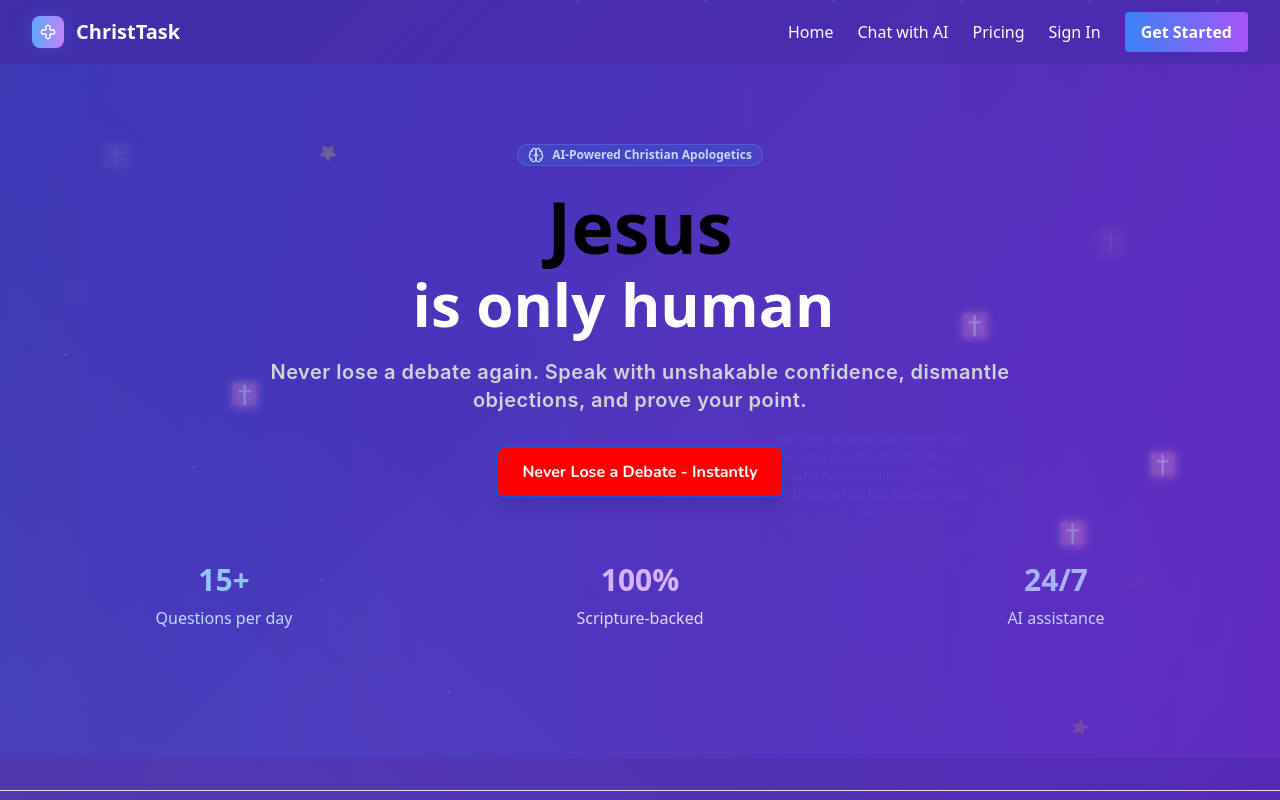
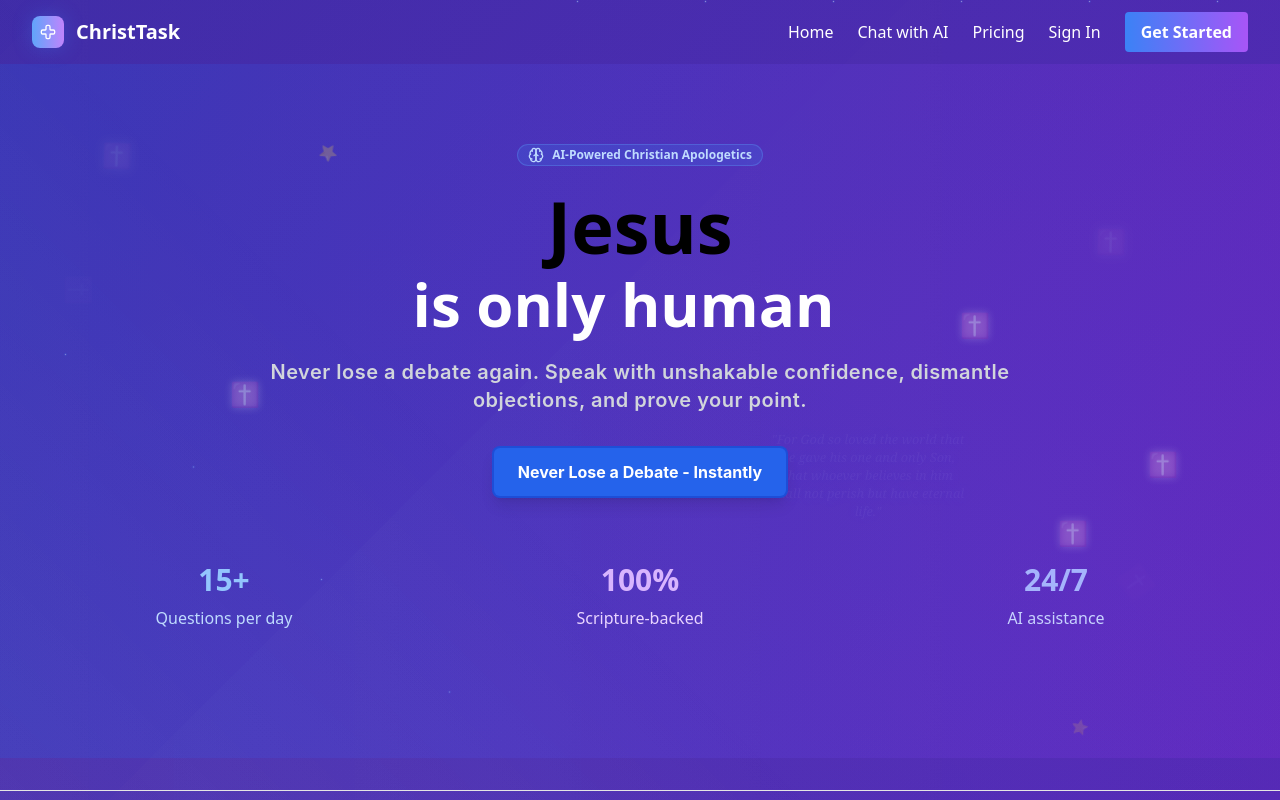
Before and after one commit to dimitrovic/christtasklovable-ai, a React (Vite) app: page / in a window 1280 px wide. Shown: the top 800 px of the page. Built offline with nearby package versions, Linux system fonts and the light colour scheme.

Commit message:
Fix hero button font: use system font stack and font-weight 700, restore blue background and white text

```diff
--- a/src/index.css
+++ b/src/index.css
@@ -673,12 +673,14 @@
 
 /* Hero button font styling */
 .hero-button {
-  font-family: 'Nunito', sans-serif !important;
-  font-weight: 600 !important;
+  font-family: -apple-system, BlinkMacSystemFont, "Segoe UI", Roboto, sans-serif !important;
+  font-weight: 700 !important;
   font-size: 1rem !important;
   font-style: normal !important;
   line-height: 1.5 !important;
   letter-spacing: normal !important;
   text-transform: none !important;
-  background-color: #ff0000 !important;
+  background-color: #2563eb !important;
+  color: #fff !important;
+  text-shadow: none !important;
 }
```
